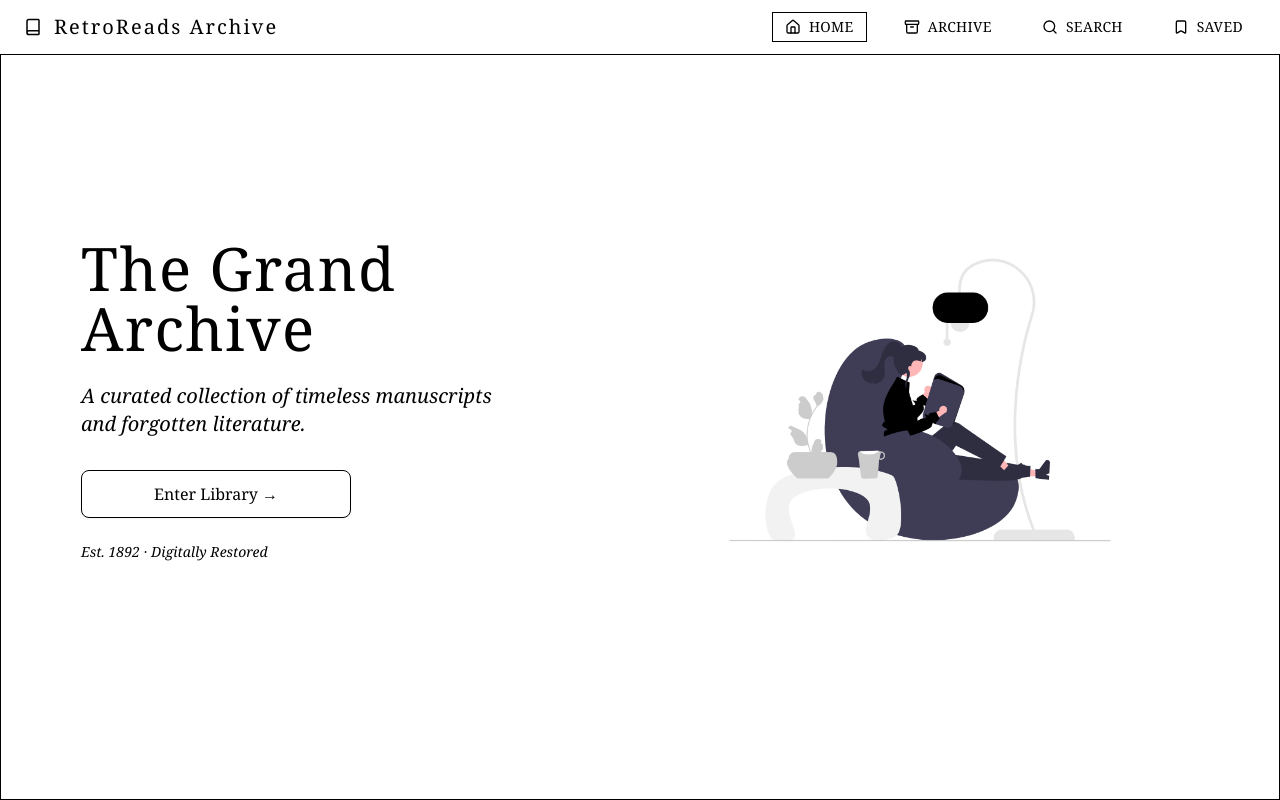
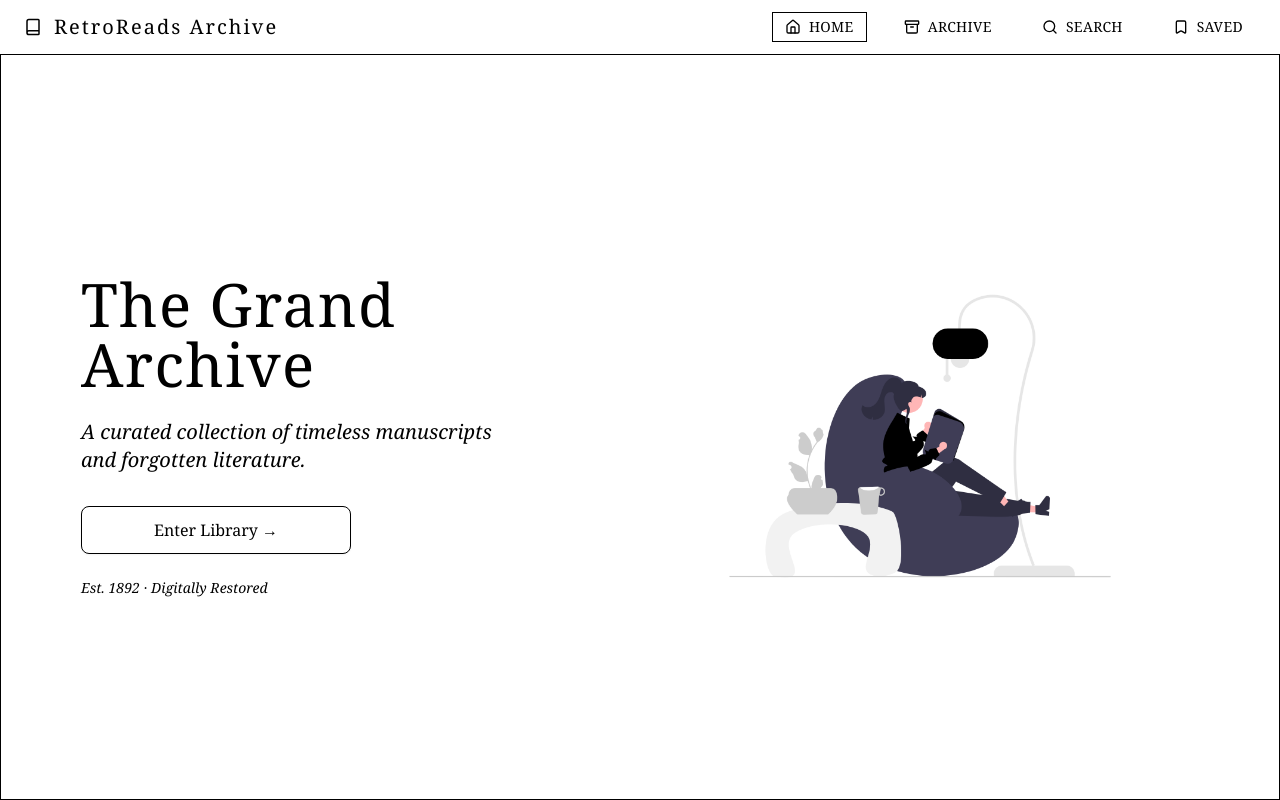
Before and after one commit to Afolabiyinka/Retro_reads, a React (Vite) app: page / in a window 1280 px wide. Built offline with nearby package versions, Linux system fonts and the light colour scheme; a web font is replaced by a local one.

Commit message:
Add padding-top to Home component for improved layout

```diff
--- a/src/pages/app/Home.tsx
+++ b/src/pages/app/Home.tsx
@@ -8,7 +8,7 @@ const Home = () => {
   const navigate = useNavigate();
 
   return (
-    <div className="min-h-screen w-full bg-parchment text-ink flex flex-col lg:flex-row items-center justify-center px-6 lg:px-20 py-12 border border-faded">
+    <div className="min-h-screen w-full bg-parchment text-ink flex flex-col lg:flex-row items-center justify-center px-6 lg:px-20 py-12 border border-faded pt-30 ">
 
       {/* Text Section */}
       <motion.div
```
